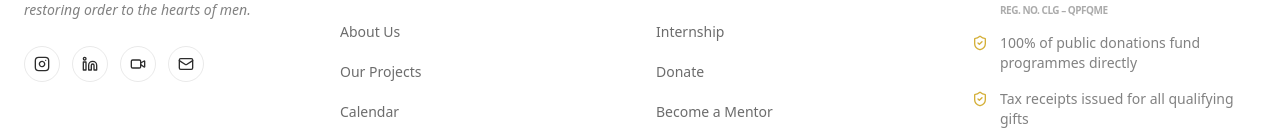
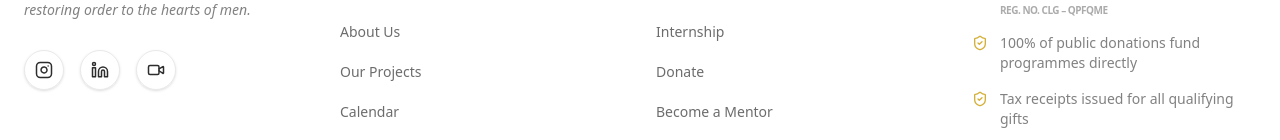
Before and after one commit to foundationmerlik/webapp, a Next.js app: page / in a window 1280 px wide. Shown: the part 4390-4530 px from the top of the page. Built offline with nearby package versions, Linux system fonts and the light colour scheme; a web font is replaced by a local one.

Commit message:
Update Footer: Adjusted social links and updated URLs

```diff
--- a/src/components/Footer.tsx
+++ b/src/components/Footer.tsx
@@ -88,19 +88,16 @@ export default function Footer() {
                             restoring order to the hearts of men.
                         </p>
                         {/* Social Links */}
-                        <div className="flex gap-3 mt-1">
-                            <a href="https://instagram.com/MerlikFoundation" target="_blank" rel="noopener noreferrer" aria-label="Follow Merlik Foundation on Instagram" className="w-9 h-9 rounded-full border border-foreground/10 flex items-center justify-center text-foreground hover:bg-brand-gold hover:text-white hover:border-brand-gold transition-all duration-300">
-                                <Instagram size={16} />
+                        <div className="flex gap-4 mt-2">
+                            <a href="https://www.instagram.com/merlikorg/" target="_blank" rel="noopener noreferrer" aria-label="Follow Merlik Foundation on Instagram" className="w-10 h-10 rounded-full border border-foreground/10 flex items-center justify-center text-foreground hover:bg-brand-gold hover:text-brand-black hover:border-brand-gold transition-all duration-500 shadow-sm hover:shadow-brand-gold/20">
+                                <Instagram size={18} />
                             </a>
-                            <a href="https://linkedin.com/company/MerlikFoundation" target="_blank" rel="noopener noreferrer" aria-label="Merlik Foundation on LinkedIn" className="w-9 h-9 rounded-full border border-foreground/10 flex items-center justify-center text-foreground hover:bg-brand-gold hover:text-white hover:border-brand-gold transition-all duration-300">
-                                <Linkedin size={16} />
+                            <a href="https://www.linkedin.com/company/merlik-foundation/" target="_blank" rel="noopener noreferrer" aria-label="Merlik Foundation on LinkedIn" className="w-10 h-10 rounded-full border border-foreground/10 flex items-center justify-center text-foreground hover:bg-brand-gold hover:text-brand-black hover:border-brand-gold transition-all duration-500 shadow-sm hover:shadow-brand-gold/20">
+                                <Linkedin size={18} />
                             </a>
-                            <a href="https://tiktok.com/@MerlikFoundation" target="_blank" rel="noopener noreferrer" aria-label="Merlik Foundation on TikTok" className="w-9 h-9 rounded-full border border-foreground/10 flex items-center justify-center text-foreground hover:bg-brand-gold hover:text-white hover:border-brand-gold transition-all duration-300">
-                                <Video size={16} />
+                            <a href="https://www.tiktok.com/@merlikfoundation?_t=8riNpakE5f5&_r=1" target="_blank" rel="noopener noreferrer" aria-label="Merlik Foundation on TikTok" className="w-10 h-10 rounded-full border border-foreground/10 flex items-center justify-center text-foreground hover:bg-brand-gold hover:text-brand-black hover:border-brand-gold transition-all duration-500 shadow-sm hover:shadow-brand-gold/20">
+                                <Video size={18} />
                             </a>
-                            <Link href="/contact" aria-label="Email Merlik Foundation" className="w-9 h-9 rounded-full border border-foreground/10 flex items-center justify-center text-foreground hover:bg-brand-gold hover:text-white hover:border-brand-gold transition-all duration-300">
-                                <Mail size={16} />
-                            </Link>
                         </div>
                     </div>
 
```
